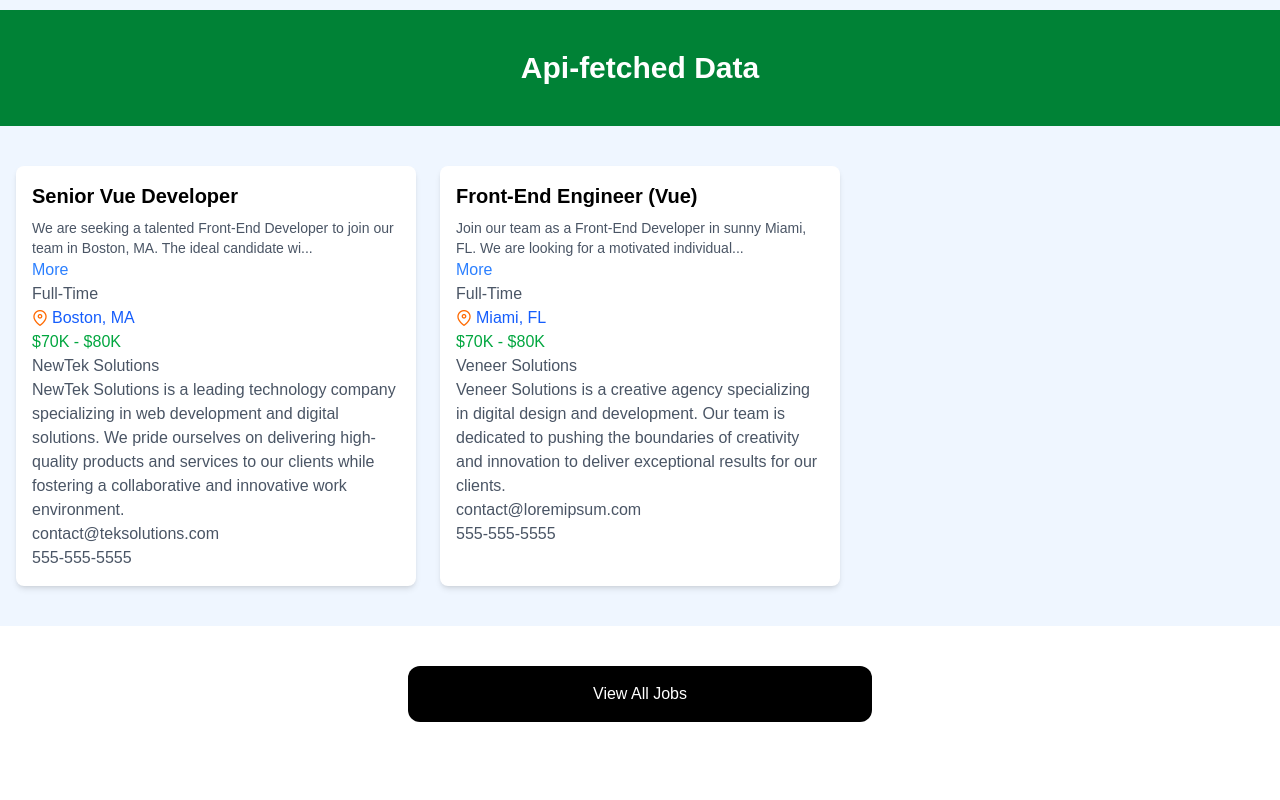
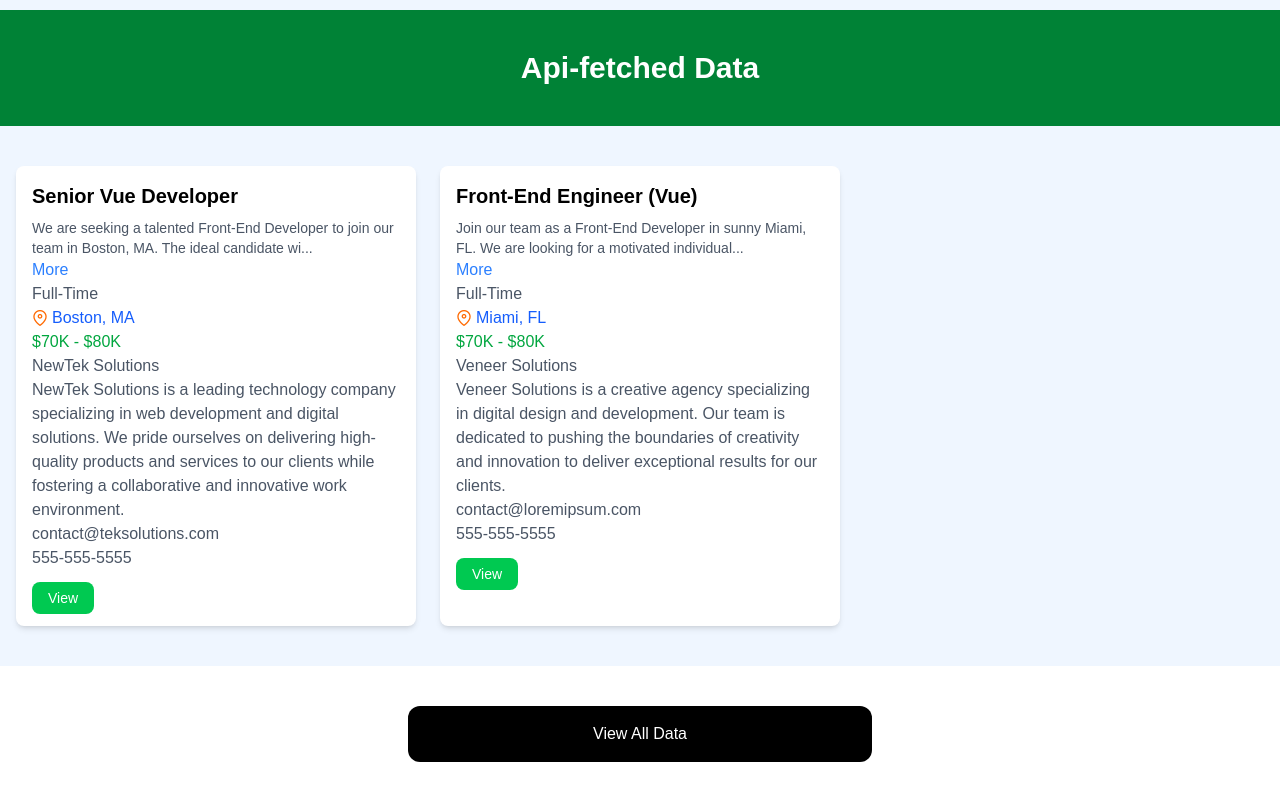
Before and after one commit to ramziosta/vuedemo, a Vue app: page / in a window 1280 px wide. Shown: the part 583-1383 px from the top of the page. Before the commit the page ends 1345 px from the top, so only its background shows below. Built offline with nearby package versions, Linux system fonts and the light colour scheme.

Commit message:
routes added

```diff
--- a/src/components/DataCards.vue
+++ b/src/components/DataCards.vue
@@ -1,6 +1,7 @@
 <script setup>
 import {defineProps} from "vue";
 import Card from "./Card.vue";
+import {RouterLink} from "vue-router";
 defineProps({
   title:{
     type: String,
@@ -28,24 +29,24 @@ defineProps({
           <p class="mt-2 mb-4">
             Browse our Data and start your work today
           </p>
-          <a
-              href="data.html"
+          <RouterLink
+              to="/data"
               class="inline-block bg-black text-white rounded-lg px-4 py-2 hover:bg-gray-700"
           >
             Browse Data
-          </a>
+          </RouterLink>
         </Card>
         <Card bg="bg-green-100">
           <h2 class="text-2xl font-bold">For Managers</h2>
           <p class="mt-2 mb-4">
             Add more data to your dashboard
           </p>
-          <a
-              href="add-data.html"
+          <RouterLink
+              to="/data/add"
               class="inline-block bg-green-500 text-white rounded-lg px-4 py-2 hover:bg-green-600"
           >
             Add Data
-          </a>
+          </RouterLink>
         </Card>
       </div>
     </div>
--- a/src/components/DataItem.vue
+++ b/src/components/DataItem.vue
@@ -38,7 +38,8 @@ const toggleFullDescription = () => {
     <p class="text-gray-600 text-bold">{{ item.company.name }}</p>
     <p class="text-gray-600">{{ item.company.description }}</p>
     <p class="text-gray-600">{{ item.company.contactEmail }}</p>
-    <p class="text-gray-600">{{ item.company.contactPhone }}</p>
+    <p class="text-gray-600 mb-4 ">{{ item.company.contactPhone }}</p>
+    <RouterLink :to="`/data/${item.id}`" class="h-[36px] bg-green-500 hover:bg-green-600 text-white rounded-lg text-center text-sm px-4 py-2">View</RouterLink>
   </div>
 </template>
 
--- a/src/components/FetchedData.vue
+++ b/src/components/FetchedData.vue
@@ -2,6 +2,7 @@
 import Data from '../Data.json'
 import DataItem from './DataItem.vue';
 import { ref , defineProps} from 'vue';
+import {RouterLink} from "vue-router";
 const data = ref(Data);
 defineProps({
   limit: {
@@ -26,10 +27,10 @@ defineProps({
 
   </section>
   <section v-if="showButton" class="m-auto max-w-lg my-10 px-6">
-    <a
-        href="jobs.html"
+    <RouterLink
+       to="/data"
         class="block bg-black text-white text-center py-4 px-6 rounded-xl hover:bg-gray-700"
-    >View All Jobs</a
+    >View All Data</RouterLink
     >
   </section>
 </template>
--- a/src/components/Navbar.vue
+++ b/src/components/Navbar.vue
@@ -1,6 +1,11 @@
 <script setup>
 import logo from '@/assets/logo.png'
-import {RouterLink} from "vue-router";
+import {RouterLink, useRoute} from "vue-router";
+
+const isActiveLink = (path) => {
+  const route = useRoute()
+  return route.path === path
+}
 </script>
 
 <template>
```
